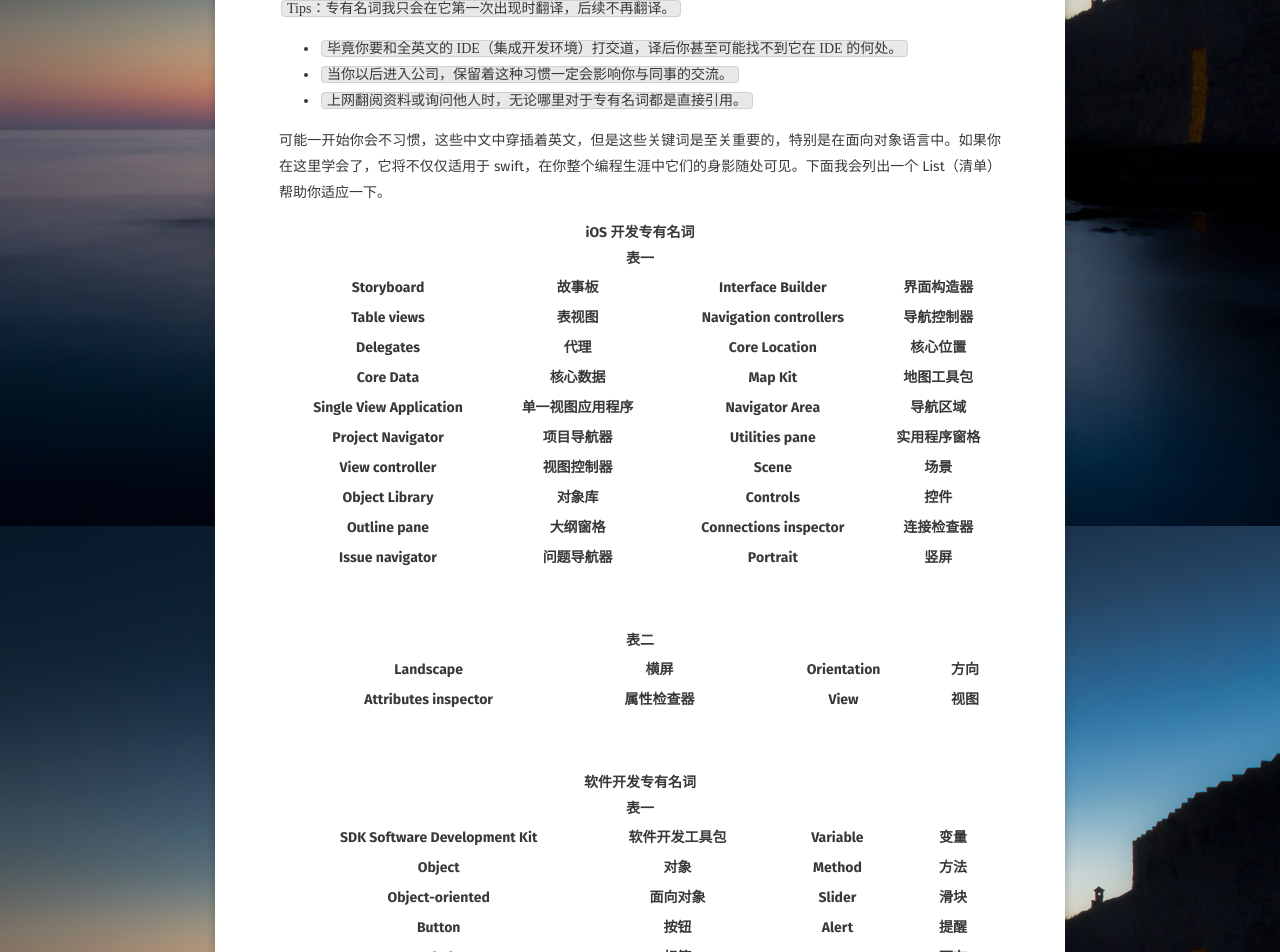
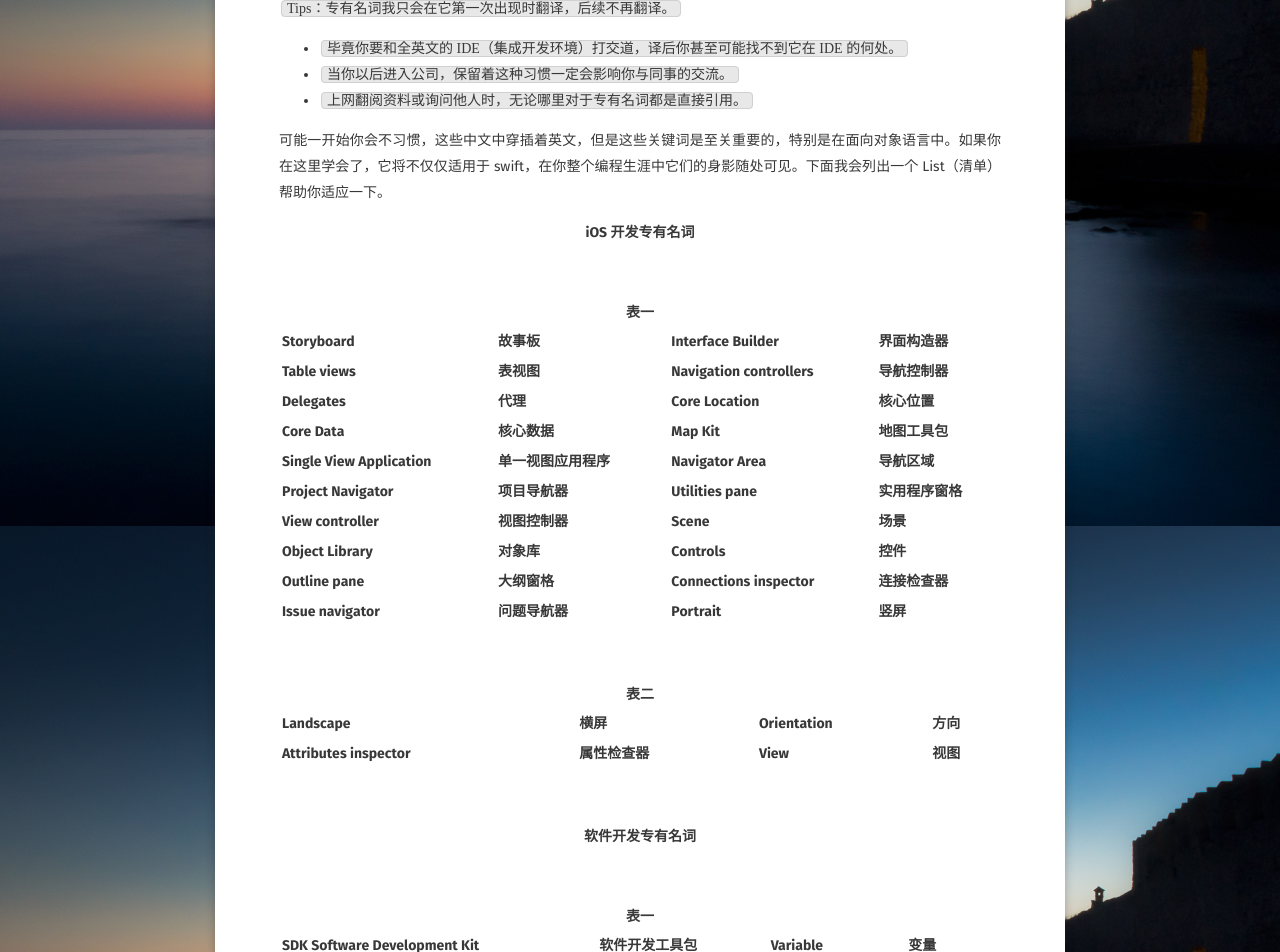
Before and after one commit to AurevoirXavier/deprecated-AurevoirXavier.github.io, a Jekyll site: the page built from _posts/2017-3-16-iOS Apprentice.md, in a window 1280 px wide. Shown: the part 374-1326 px from the top of the page. Built offline with Jekyll 4.4.1, drawn with Linux system fonts in a browser that asks for light colours; some web fonts are replaced; comment, search, counter and statistics services are not loaded.

Commit message:
21:15/03/16/2017

```diff
--- a/_posts/2017-3-16-iOS Apprentice.md
+++ b/_posts/2017-3-16-iOS Apprentice.md
@@ -17,53 +17,57 @@
 
 <center><strong>iOS 开发专有名词</strong></center>
 
+<br>
+
 <center><strong>表一</strong></center>
 
-|         Storyboard          |     故事板      |      |     Interface Builder      |   界面构造器    |
-| :-------------------------: | :----------: | :--: | :------------------------: | :--------: |
-|       **Table views**       |   **表视图**    |      | **Navigation controllers** | **导航控制器**  |
-|        **Delegates**        |    **代理**    |      |     **Core Location**      |  **核心位置**  |
-|        **Core Data**        |   **核心数据**   |      |        **Map Kit**         | **地图工具包**  |
-| **Single View Application** | **单一视图应用程序** |      |     **Navigator Area**     |  **导航区域**  |
-|    **Project Navigator**    |  **项目导航器**   |      |     **Utilities pane**     | **实用程序窗格** |
-|     **View controller**     |  **视图控制器**   |      |         **Scene**          |   **场景**   |
-|     **Object Library**      |   **对象库**    |      |        **Controls**        |   **控件**   |
-|      **Outline pane**       |   **大纲窗格**   |      | **Connections inspector**  | **连接检查器**  |
-|     **Issue navigator**     |  **问题导航器**   |      |        **Portrait**        |   **竖屏**   |
+| Storyboard                  | 故事板          |      | Interface Builder          | 界面构造器      |
+| :-------------------------- | :----------- | :--: | :------------------------- | :--------- |
+| **Table views**             | **表视图**      |      | **Navigation controllers** | **导航控制器**  |
+| **Delegates**               | **代理**       |      | **Core Location**          | **核心位置**   |
+| **Core Data**               | **核心数据**     |      | **Map Kit**                | **地图工具包**  |
+| **Single View Application** | **单一视图应用程序** |      | **Navigator Area**         | **导航区域**   |
+| **Project Navigator**       | **项目导航器**    |      | **Utilities pane**         | **实用程序窗格** |
+| **View controller**         | **视图控制器**    |      | **Scene**                  | **场景**     |
+| **Object Library**          | **对象库**      |      | **Controls**               | **控件**     |
+| **Outline pane**            | **大纲窗格**     |      | **Connections inspector**  | **连接检查器**  |
+| **Issue navigator**         | **问题导航器**    |      | **Portrait**               | **竖屏**     |
 
 <br>
 
 <center><strong>表二</strong></center>
 
-|        Landscape         |    横屏     |      | **Orientation** |   方向   |
-| :----------------------: | :-------: | :--: | :-------------: | :----: |
-| **Attributes inspector** | **属性检查器** |      |    **View**     | **视图** |
+| Landscape                | 横屏        |      | **Orientation** | 方向     |
+| :----------------------- | :-------- | :--- | :-------------- | :----- |
+| **Attributes inspector** | **属性检查器** |      | **View**        | **视图** |
 
 <br>
 
 <center><strong>软件开发专有名词</strong></center>
 
+<br>
+
 <center><strong>表一</strong></center>
 
-| SDK Software Development Kit |  软件开发工具包  |      |     Variable      |    变量    |
-| :--------------------------: | :-------: | :--: | :---------------: | :------: |
-|          **Object**          |  **对象**   |      |    **Method**     |  **方法**  |
-|     **Object-oriented**      | **面向对象**  |      |    **Slider**     |  **滑块**  |
-|          **Button**          |  **按钮**   |      |     **Alert**     |  **提醒**  |
-|          **Labels**          |  **标签**   |      |    **Canvas**     |  **画布**  |
-|          **Action**          | **操作；动作** |      |  **Frameworks**   |  **框架**  |
-|            **UI**            | **用户界面**  |      |     **Data**      |  **数据**  |
-|         **Function**         |  **函数**   |      | **Functionality** |  **功能**  |
-|           **Type**           |  **类型**   |      |     **Debug**     |  **调试**  |
-|          **String**          |  **字符串**  |      |  **Data types**   | **数据类型** |
+| SDK Software Development Kit | 软件开发工具包   |      | Variable          | 变量       |
+| :--------------------------- | :-------- | :--- | :---------------- | :------- |
+| **Object**                   | **对象**    |      | **Method**        | **方法**   |
+| **Object-oriented**          | **面向对象**  |      | **Slider**        | **滑块**   |
+| **Button**                   | **按钮**    |      | **Alert**         | **提醒**   |
+| **Labels**                   | **标签**    |      | **Canvas**        | **画布**   |
+| **Action**                   | **操作；动作** |      | **Frameworks**    | **框架**   |
+| **UI**                       | **用户界面**  |      | **Data**          | **数据**   |
+| **Function**                 | **函数**    |      | **Functionality** | **功能**   |
+| **Type**                     | **类型**    |      | **Debug**         | **调试**   |
+| **String**                   | **字符串**   |      | **Data types**    | **数据类型** |
 
 <br>
 
 <center><strong>表二</strong></center>
 
-| Assignment |   赋值   |      |          Bug          |    漏洞    |
-| :--------: | :----: | :--: | :-------------------: | :------: |
-| **Global** | **全局** |      |     **Instance**      |  **实例**  |
+| Assignment | 赋值     |      | Bug                   | 漏洞       |
+| :--------- | :----- | :--: | :-------------------- | :------- |
+| **Global** | **全局** |      | **Instance**          | **实例**   |
 | **Local**  | **本地** |      | **Instance variable** | **实例变量** |
 
 ---
```
